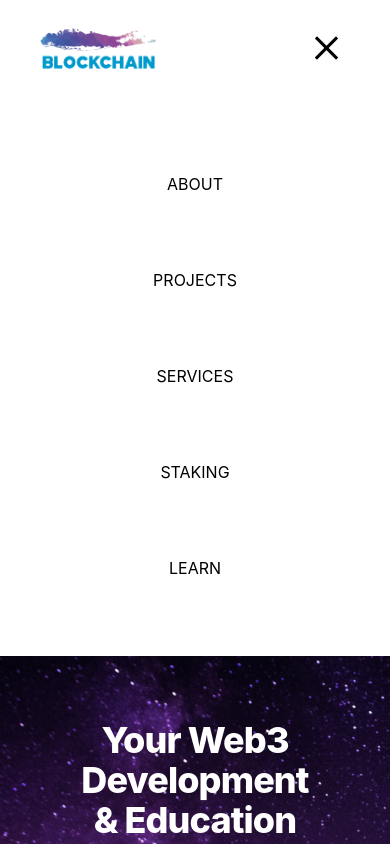
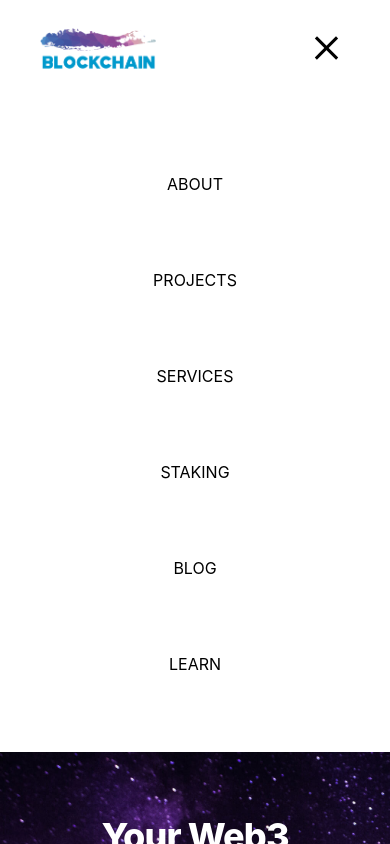
Before and after one commit to li-blockchain/liblockchain.org, a Next.js app: page / in a window 390 px wide. Both pictures are taken after a click on the button 326 px from the left and 48 px from the top of the page. Shown: the top 844 px of the page. Built offline with nearby package versions, Linux system fonts and the light colour scheme.

Commit message:
Added link to our mirror.xyz blog (mobile menu)

```diff
--- a/components/Navigation.jsx
+++ b/components/Navigation.jsx
@@ -41,6 +41,7 @@ export default function Navigation() {
                 <a href="/#projects" className="relative no-underline p-9">Projects</a>
                 <a href="/#services" className="relative no-underline p-9">Services</a>
                 <a href="/eth-staking" className="relative no-underline p-9">Staking</a>
+                <a href="https://mirror.xyz/0x372051ff945eD07b8073872C7B77C9E84e000e06" className="relative no-underline p-9">Blog</a>
                 <a href="https://www.youtube.com/c/LongIslandBlockchain" className="relative no-underline p-9">Learn</a>
                 </nav>
         </div>
```
